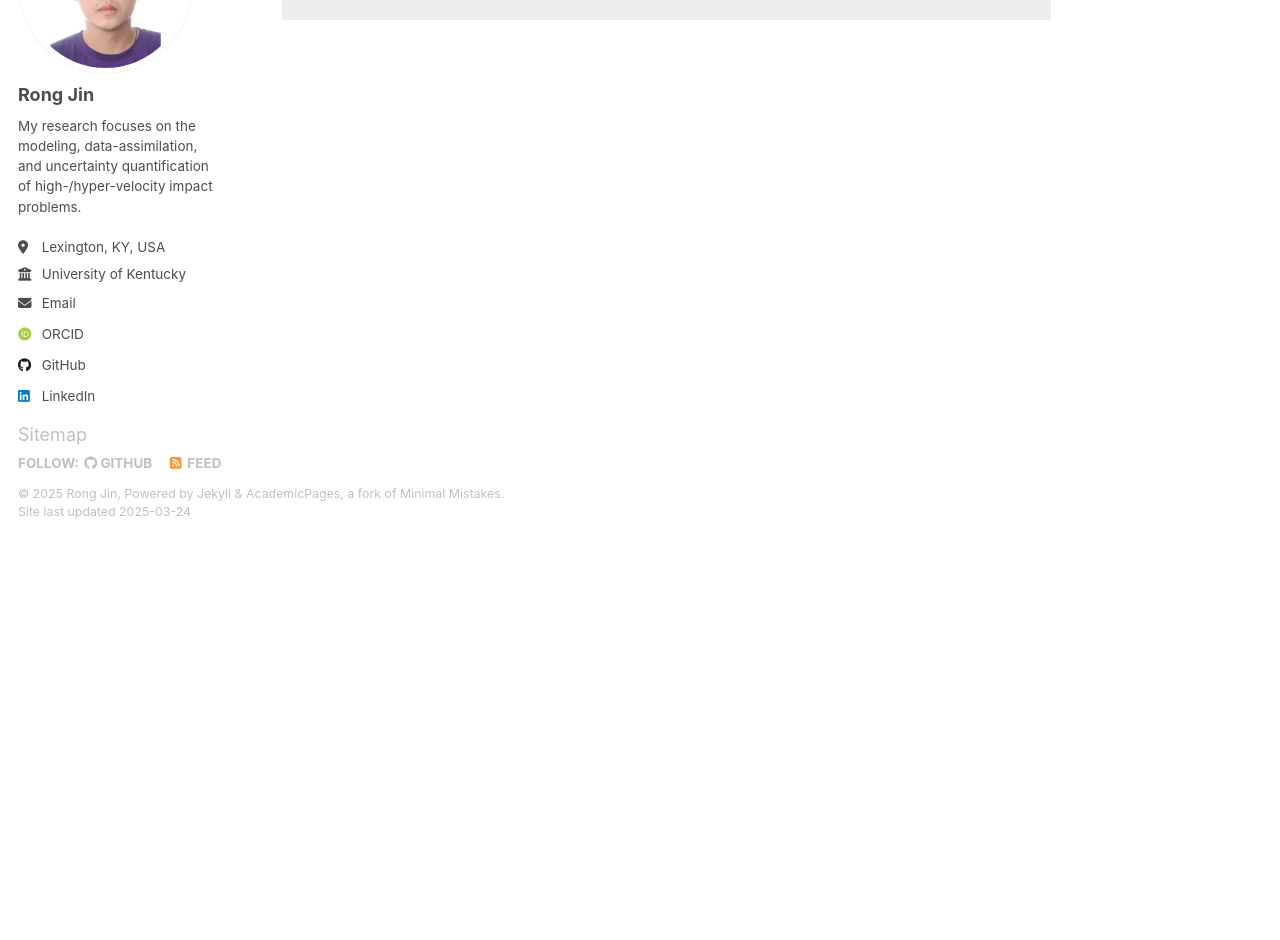
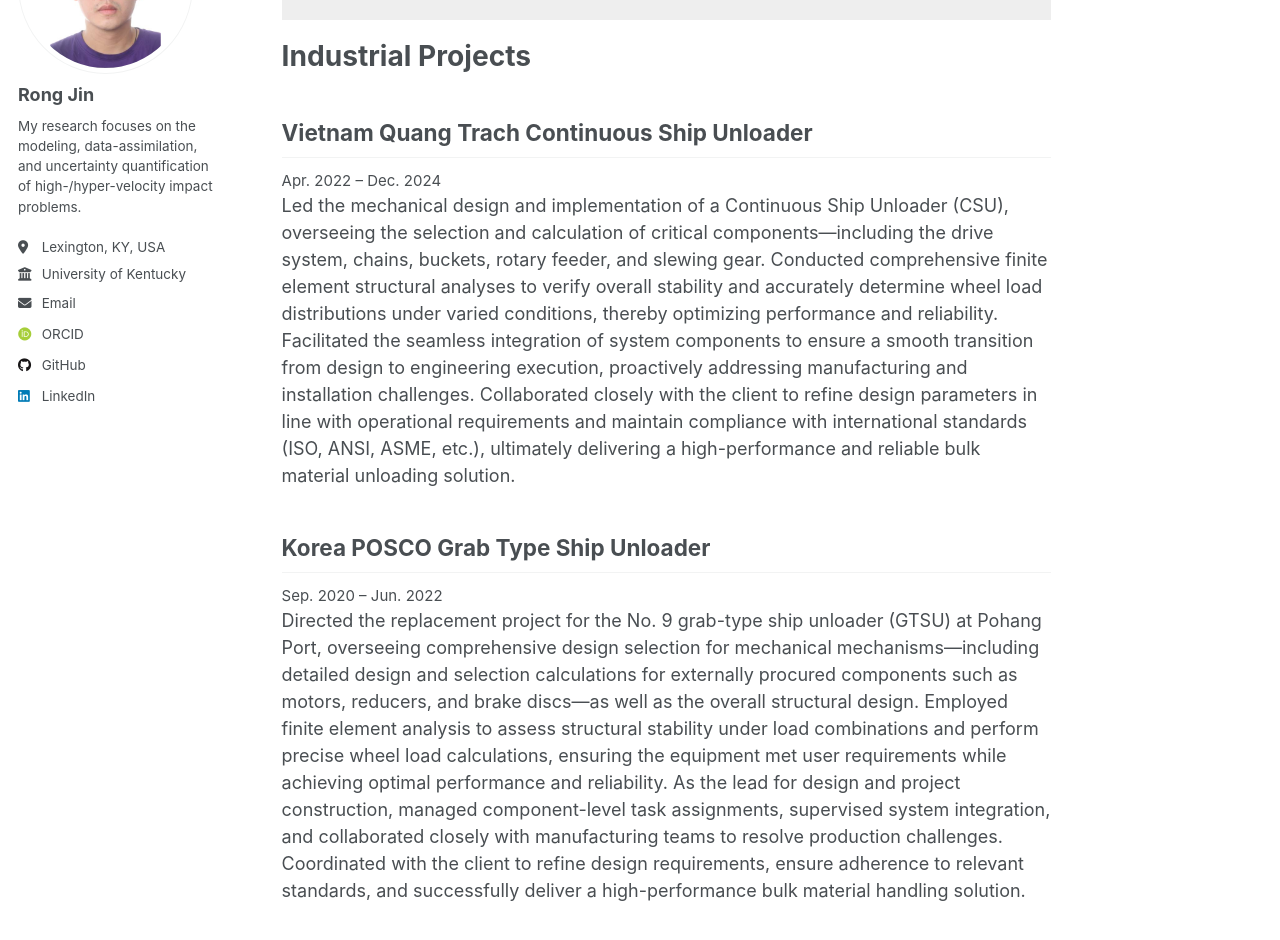
Before and after one commit to rong-jin/rong-jin.github.io, a Jekyll site: the page built from _pages/projects.md, in a window 1280 px wide and 1400 px high, scrolled down 639 px. Shown: the part 221-1161 px from the top of the window. Built offline with Jekyll 4.4.1, drawn with Linux system fonts in a browser that asks for light colours; some web fonts are replaced.

Commit message:
Update projects.md

```diff
--- a/_pages/projects.md
+++ b/_pages/projects.md
@@ -37,3 +37,22 @@ Performed SPH simulations to model projectile impacts on various magnesium alloy
     </iframe>
   </div>
 </div>
+
+
+# Industrial Projects
+## Vietnam Quang Trach Continuous Ship Unloader
+
+<div style="text-align: left; font-size: smaller;">
+Apr. 2022 – Dec. 2024
+</div>
+
+Led the mechanical design and implementation of a Continuous Ship Unloader (CSU), overseeing the selection and calculation of critical components—including the drive system, chains, buckets, rotary feeder, and slewing gear. Conducted comprehensive finite element structural analyses to verify overall stability and accurately determine wheel load distributions under varied conditions, thereby optimizing performance and reliability. Facilitated the seamless integration of system components to ensure a smooth transition from design to engineering execution, proactively addressing manufacturing and installation challenges. Collaborated closely with the client to refine design parameters in line with operational requirements and maintain compliance with international standards (ISO, ANSI, ASME, etc.), ultimately delivering a high-performance and reliable bulk material unloading solution.
+
+
+## Korea POSCO Grab Type Ship Unloader
+
+<div style="text-align: left; font-size: smaller;">
+Sep. 2020 – Jun. 2022
+</div>
+
+Directed the replacement project for the No. 9 grab-type ship unloader (GTSU) at Pohang Port, overseeing comprehensive design selection for mechanical mechanisms—including detailed design and selection calculations for externally procured components such as motors, reducers, and brake discs—as well as the overall structural design. Employed finite element analysis to assess structural stability under load combinations and perform precise wheel load calculations, ensuring the equipment met user requirements while achieving optimal performance and reliability. As the lead for design and project construction, managed component-level task assignments, supervised system integration, and collaborated closely with manufacturing teams to resolve production challenges. Coordinated with the client to refine design requirements, ensure adherence to relevant standards, and successfully deliver a high-performance bulk material handling solution.
```
